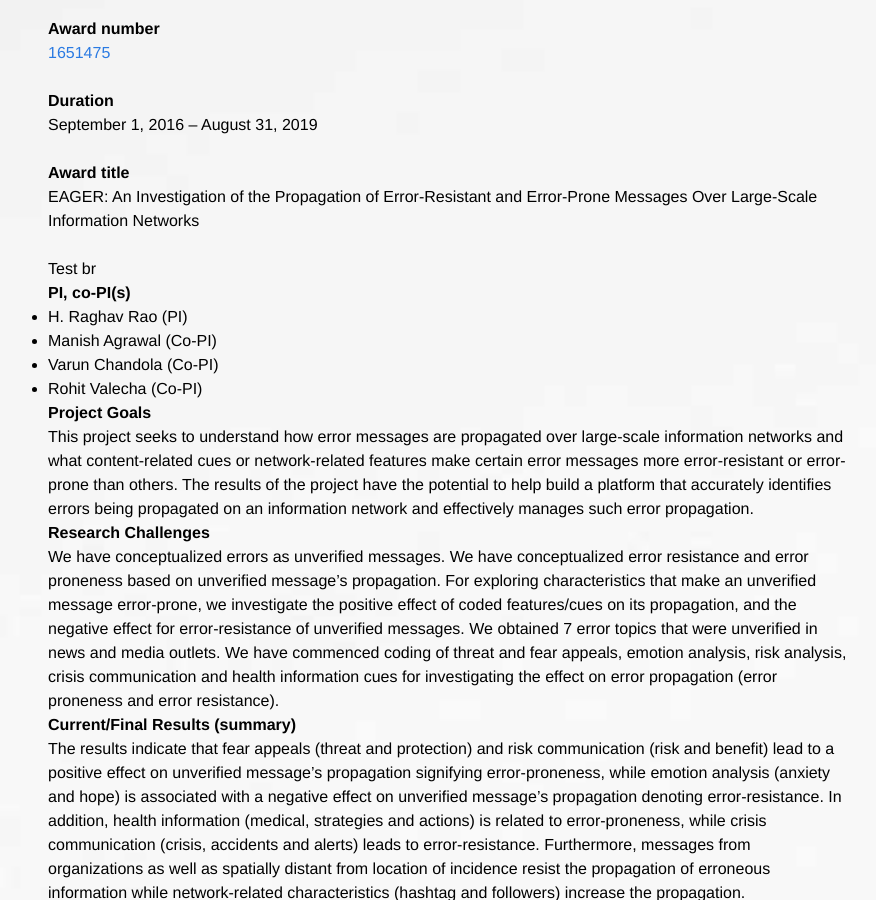
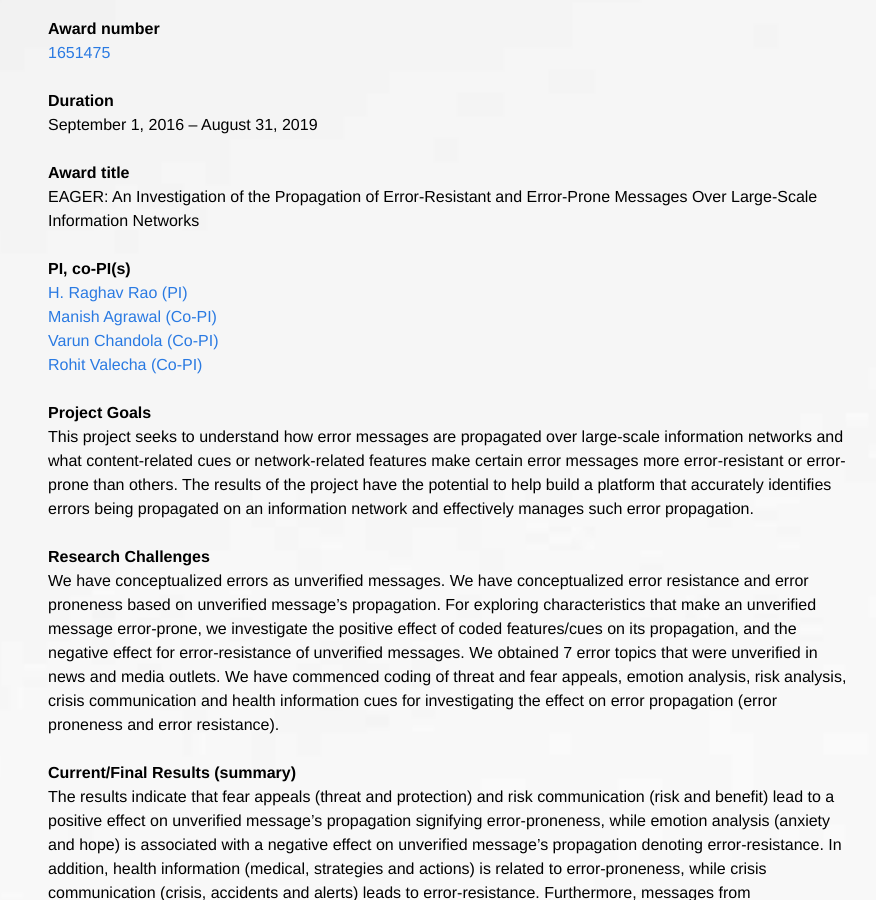
Before and after one commit to AmbiguityISMLab/AmbiguityISMLab.github.io, a Jekyll site: the page built from finalreport.html, in a window 1280 px wide and 900 px high, scrolled down 310 px. Shown: the whole window, without its empty margins (22-898 px from the left). Built offline with Jekyll 4.4.1, drawn with Linux system fonts in a browser that asks for light colours.

Commit message:
Update finalreport.html

```diff
--- a/finalreport.html
+++ b/finalreport.html
@@ -16,51 +16,43 @@
 <p><b>Award title</b></p>
 EAGER: An Investigation of the Propagation of Error-Resistant and Error-Prone Messages Over Large-Scale Information Networks<br><br>
 
-  Test br
-
 <p><b>PI, co-PI(s)</b></p>
-<ul>
-  <li>H. Raghav Rao (PI)</li>
-<li>Manish Agrawal (Co-PI)</li>
-<li>Varun Chandola (Co-PI)</li>
-<li>Rohit Valecha (Co-PI)</li>
-</ul>
+<a href="https://business.utsa.edu/faculty/raghav-rao/">H. Raghav Rao (PI)</a><br>
+  <a href="https://www.usf.edu/business/contacts/agrawal-manish.aspx">Manish Agrawal (Co-PI)</a><br>
+  <a href="https://cse.buffalo.edu/~chandola/">Varun Chandola (Co-PI)</a><br>
+  <a href="https://business.utsa.edu/faculty/rohit-valecha/">Rohit Valecha (Co-PI)</a><br><br>
 
 <p><b>Project Goals</b></p>
-This project seeks to understand how error messages are propagated over large-scale information networks and what content-related cues or network-related features make certain error messages more error-resistant or error-prone than others. The results of the project have the potential to help build a platform that accurately identifies errors being propagated on an information network and effectively manages such error propagation.
+This project seeks to understand how error messages are propagated over large-scale information networks and what content-related cues or network-related features make certain error messages more error-resistant or error-prone than others. The results of the project have the potential to help build a platform that accurately identifies errors being propagated on an information network and effectively manages such error propagation.<br><br>
 
 <p><b>Research Challenges</b></p>
 We have conceptualized errors as unverified messages. We have conceptualized error resistance and error proneness based on unverified message’s propagation. For exploring characteristics that make an unverified message error-prone, we investigate the positive effect of coded features/cues on its propagation, and the negative effect for error-resistance of unverified messages. We obtained 7 error topics that were unverified in news and media outlets.
-We have commenced coding of threat and fear appeals, emotion analysis, risk analysis, crisis communication and health information cues for investigating the effect on error propagation (error proneness and error resistance).
+We have commenced coding of threat and fear appeals, emotion analysis, risk analysis, crisis communication and health information cues for investigating the effect on error propagation (error proneness and error resistance).<br><br>
 
 <p><b>Current/Final Results (summary)</b></p>
-The results indicate that fear appeals (threat and protection) and risk communication (risk and benefit) lead to a positive effect on unverified message’s propagation signifying error-proneness, while emotion analysis (anxiety and hope) is associated with a negative effect on unverified message’s propagation denoting error-resistance. In addition, health information (medical, strategies and actions) is related to error-proneness, while crisis communication (crisis, accidents and alerts) leads to error-resistance. Furthermore, messages from organizations as well as spatially distant from location of incidence resist the propagation of erroneous information while network-related characteristics (hashtag and followers) increase the propagation.
+The results indicate that fear appeals (threat and protection) and risk communication (risk and benefit) lead to a positive effect on unverified message’s propagation signifying error-proneness, while emotion analysis (anxiety and hope) is associated with a negative effect on unverified message’s propagation denoting error-resistance. In addition, health information (medical, strategies and actions) is related to error-proneness, while crisis communication (crisis, accidents and alerts) leads to error-resistance. Furthermore, messages from organizations as well as spatially distant from location of incidence resist the propagation of erroneous information while network-related characteristics (hashtag and followers) increase the propagation.<br><br>
 
 <p><b>Publications</b></p>
 <p><b>Accepted</b></p>
-<ul>
-<li>Dutta, H., Kwon, K. H., & Rao, H. R. (2018). A system for intergroup prejudice detection: The case of microblogging under terrorist attacks. Decision Support Systems, 113, 11-21.</li>
-<li>Oh, O., Gupta, P., Agrawal, M., & Rao, H. R. (2018). ICT mediated rumor beliefs and resulting user actions during a community crisis. Government Information Quarterly, 35(2), 243-258.</li>
-<li>Volety, T., Valecha, R., Vemprala, N., Kwon, H., Rao, H. R. (2018). Cyber-rumor Sharing: The Case of Zika Virus. Proceedings of American Conference on Information Systems (AMCIS) 2018. New Orleans, Louisiana.</li>
-<li>Kwon, K. H., & Rao, H. R. (2017). Cyber-rumor sharing under a homeland security threat in the context of government Internet surveillance: The case of South-North Korea conflict. Government Information Quarterly, 34(2), 307-316.</li>
-<li>Valecha, R., Volety, T., Vemprala, N., Kwon, H., Rao, H. R. (2017). An Investigation of Cyber-Rumor Sharing: The Case of Zika Virus. Workshop on Bright Internet and Global Trust Building (BIG) 2017. Seoul, South Korea.</li>
-</ul>
+Dutta, H., Kwon, K. H., & Rao, H. R. (2018). A system for intergroup prejudice detection: The case of microblogging under terrorist attacks. Decision Support Systems, 113, 11-21.</i><br>
+Oh, O., Gupta, P., Agrawal, M., & Rao, H. R. (2018). ICT mediated rumor beliefs and resulting user actions during a community crisis. Government Information Quarterly, 35(2), 243-258.</i><br>
+Volety, T., Valecha, R., Vemprala, N., Kwon, H., Rao, H. R. (2018). Cyber-rumor Sharing: The Case of Zika Virus. Proceedings of American Conference on Information Systems (AMCIS) 2018. New Orleans, Louisiana.</i><br>
+Kwon, K. H., & Rao, H. R. (2017). Cyber-rumor sharing under a homeland security threat in the context of government Internet surveillance: The case of South-North Korea conflict. Government Information Quarterly, 34(2), 307-316.</i><br>
+Valecha, R., Volety, T., Vemprala, N., Kwon, H., Rao, H. R. (2017). An Investigation of Cyber-Rumor Sharing: The Case of Zika Virus. Workshop on Bright Internet and Global Trust Building (BIG) 2017. Seoul, South Korea.</i><br><br>
 
 <p><b>Under Review/Under Preparation</b></p>
-<ul>
-<li>Krishnarao, S. S., Valecha, R., Agrawal, M., Rao, H. R. (Under Preparation). Emotional Analysis of Cyber-Rumor Sharing: A Coping Theory Approach. Workshop on Information Security and Privacy (WISP) 2019. Munich, Germany.</li>
-<li>Tran, T., Valecha, R., Najafirad, P., Rao, H. R. (Under Preparation). Taxonomy of Misinformation Harms from Social Media in Humanitarian Crises. International Conference on Secure Knowledge Management (SKM) 2019. Goa, India.</li>
-<li>Volety, T., Valecha, R., Kwon, H., Rao, H. R. (Under Review). The Effect of Threat and Proximity on Cyber-Rumor Sharing. Conference on Information Systems and Technology (CIST) 2019. Seattle, Washington.</li>
-</ul>
+<i>Krishnarao, S. S., Valecha, R., Agrawal, M., Rao, H. R. (Under Preparation). Emotional Analysis of Cyber-Rumor Sharing: A Coping Theory Approach. Workshop on Information Security and Privacy (WISP) 2019. Munich, Germany.</li><br>
+<i>Tran, T., Valecha, R., Najafirad, P., Rao, H. R. (Under Preparation). Taxonomy of Misinformation Harms from Social Media in Humanitarian Crises. International Conference on Secure Knowledge Management (SKM) 2019. Goa, India.</li><br>
+<i>Volety, T., Valecha, R., Kwon, H., Rao, H. R. (Under Review). The Effect of Threat and Proximity on Cyber-Rumor Sharing. Conference on Information Systems and Technology (CIST) 2019. Seattle, Washington.</li><br><br>
 
 <p><b>Data (with documentation)</b></p>
 Add coding files here
 
 <p><b>Broader Impacts</b></p>
-The research has developed novel theory- and data-driven models for modelling error propagation. On completion, it will extend models of fear appeals, risk analysis, crisis communication among others to investigate error proneness and error resistance.
+The research has developed novel theory- and data-driven models for modelling error propagation. On completion, it will extend models of fear appeals, risk analysis, crisis communication among others to investigate error proneness and error resistance.<br><br>
 
 <p><b>Point of Contact</b></p>
-H. Raghav Rao
+H. Raghav Rao<br><br>
 
 <p><b>Date of Last Update</b></p>
 July 27, 2019
```
